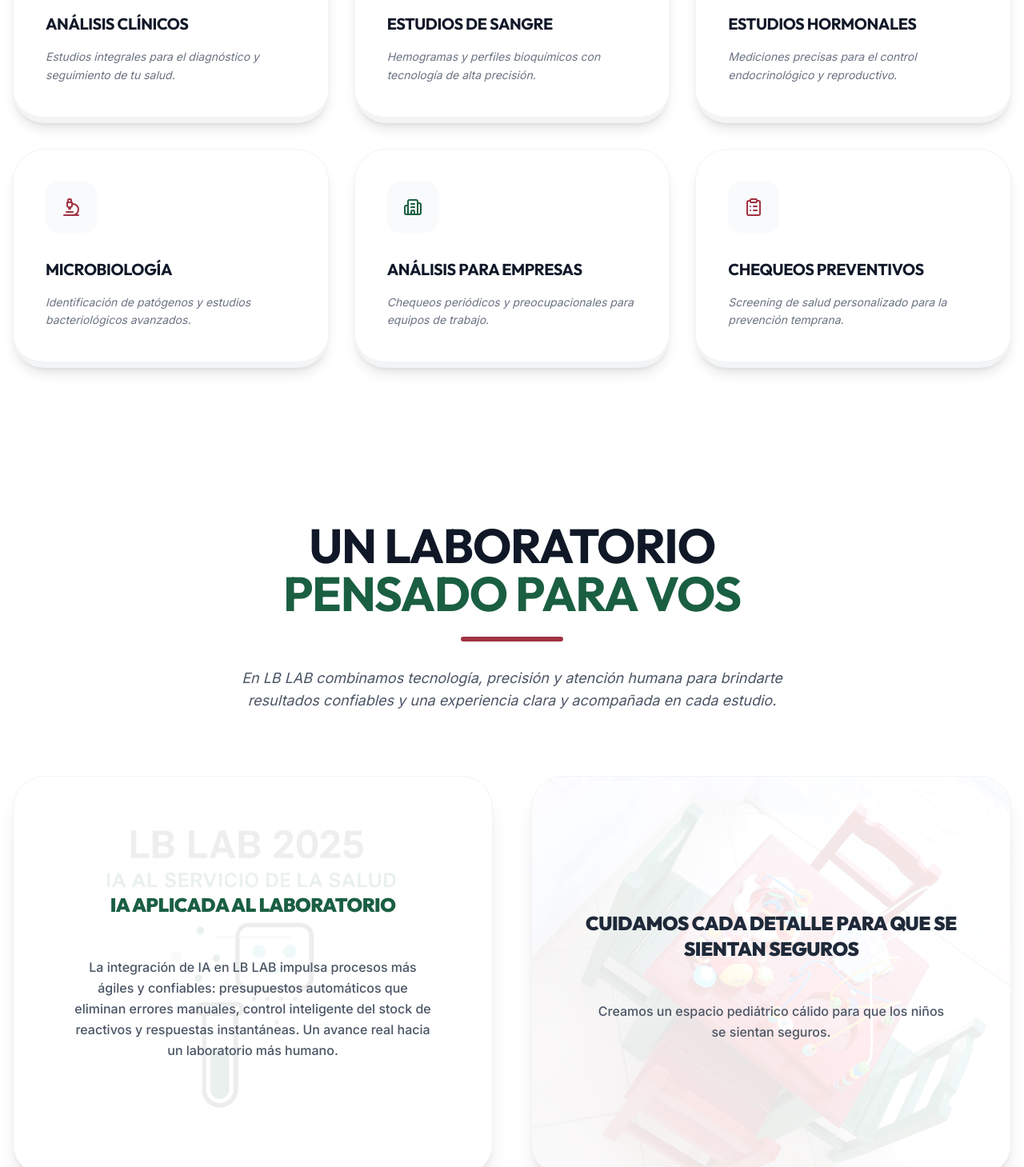
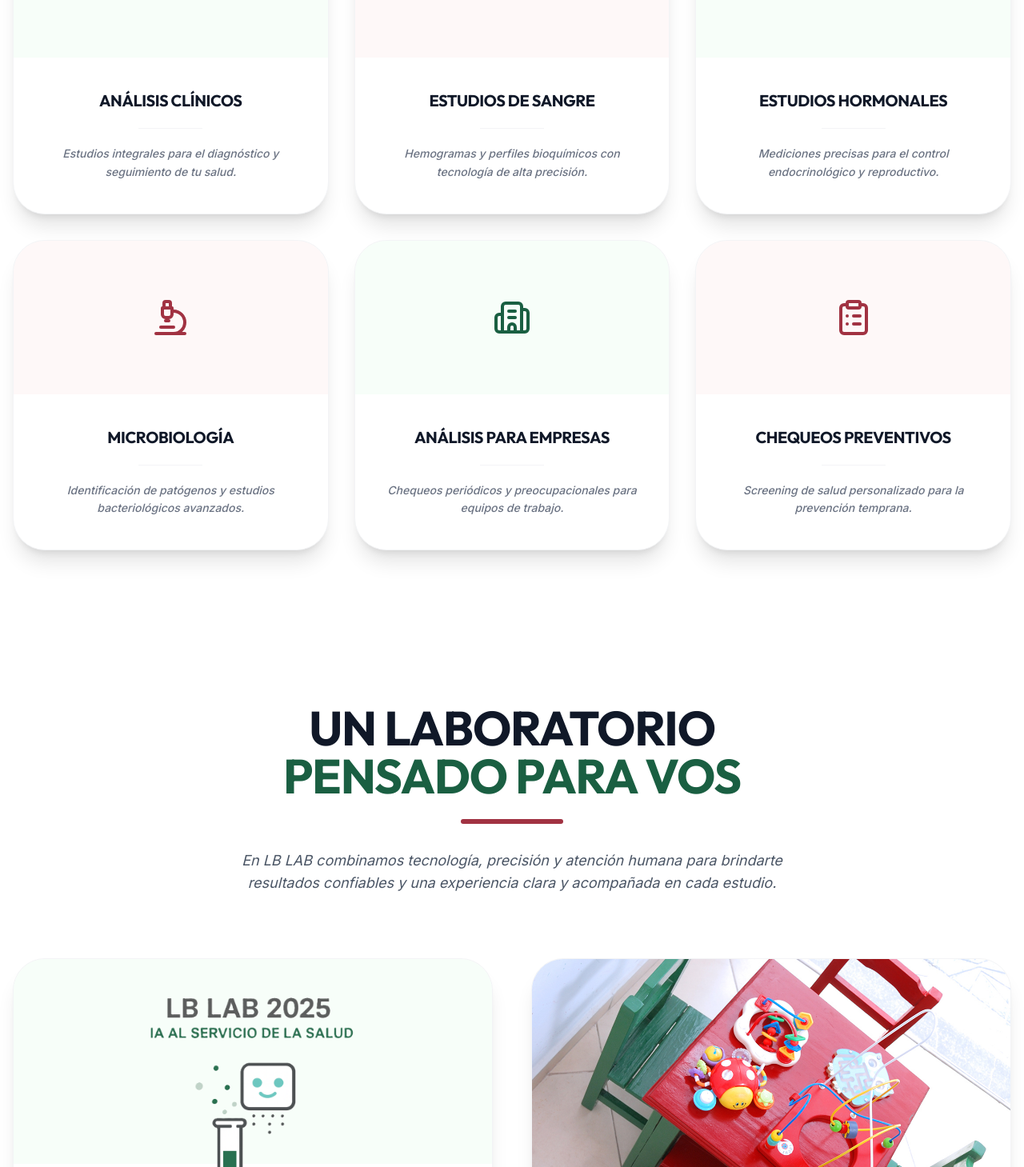
Before and after one commit to LucioRebora/lblab, a Next.js app: page / in a window 1280 px wide. Shown: the part 1311-2770 px from the top of the page at 80% size. Built offline with nearby package versions, Linux system fonts and the light colour scheme.

Commit message:
first lblab

```diff
--- a/src/components/Contact.tsx
+++ b/src/components/Contact.tsx
@@ -119,7 +119,10 @@
                             <div className="space-y-4 text-center sm:text-left">
                                 <h4 className="text-[10px] font-black tracking-[0.4em] uppercase opacity-60 mb-4">Medios de pago</h4>
                                 <div className="flex flex-wrap gap-4 items-center justify-center sm:justify-start grayscale opacity-60">
-                                    <span className="bg-white/10 px-4 py-2 rounded-lg text-[10px] font-bold">Mercado Pago</span>
+                                    <span className="bg-white/10 px-4 py-2 rounded-lg text-[10px] font-bold flex items-center gap-2">
+                                        <img src="/img/mercadopago.png" alt="Mercado Pago" className="w-4 h-auto" />
+                                        Mercado Pago
+                                    </span>
                                     <span className="bg-white/10 px-4 py-2 rounded-lg text-[10px] font-bold">Tarjetas de crédito</span>
                                     <span className="bg-white/10 px-4 py-2 rounded-lg text-[10px] font-bold">Transferencia</span>
                                 </div>
--- a/src/components/Footer.tsx
+++ b/src/components/Footer.tsx
@@ -53,7 +53,7 @@
                             © 2026 LB LAB – LABORATORIO DE BIOANÁLISIS. TODOS LOS DERECHOS RESERVADOS.
                         </p>
                         <p className="text-gray-400 text-[9px] font-bold tracking-[0.2em] uppercase">
-                            DESARROLLADO POR <a href="https://itia.ar/" target="_blank" rel="noopener noreferrer" className="text-primary-green hover:underline">ITIA.AR</a>
+                            POWERED BY <a href="https://itia.ar/" target="_blank" rel="noopener noreferrer" className="text-primary-green hover:underline">ITIA.AR</a>
                         </p>
                     </div>
 
@@ -69,7 +69,7 @@
                             </div>
                             <div className="flex items-center justify-end gap-3 text-gray-700 text-[11px] font-bold tracking-tight">
                                 <span className="order-1 uppercase">Mercado Pago</span>
-                                <Smartphone size={14} className="text-blue-600" strokeWidth={2.5} />
+                                <img src="/img/mercadopago.png" alt="Mercado Pago" className="w-5 h-auto opacity-80" />
                             </div>
                             <div className="flex items-center justify-end gap-3 text-gray-700 text-[11px] font-bold tracking-tight">
                                 <span className="order-1 uppercase">Tarjetas de crédito</span>
--- a/src/components/Services.tsx
+++ b/src/components/Services.tsx
@@ -61,15 +61,24 @@
                             whileInView={{ opacity: 1, y: 0 }}
                             viewport={{ once: true }}
                             transition={{ delay: i * 0.1 }}
-                            className="group bg-white border border-gray-100 p-10 rounded-[2.5rem] shadow-lg hover:shadow-2xl transition-all hover:-translate-y-2 border-b-8 hover:border-b-primary-green transition-colors"
+                            className="group bg-white border border-gray-100 rounded-4xl shadow-xl hover:shadow-2xl transition-all overflow-hidden flex flex-col"
                         >
-                            <div className="bg-gray-50 w-16 h-16 rounded-2xl flex items-center justify-center mb-8 group-hover:scale-110 transition-transform">
-                                {service.icon}
+                            {/* Icon Header Section */}
+                            <div className={`relative h-48 w-full flex items-center justify-center p-8 transition-colors duration-500 ${i % 2 === 0 ? 'bg-green-50/50 group-hover:bg-green-100/50' : 'bg-red-50/50 group-hover:bg-red-100/50'
+                                }`}>
+                                <div className="scale-[2.0] group-hover:scale-[2.2] transition-transform duration-500">
+                                    {service.icon}
+                                </div>
                             </div>
-                            <h3 className="text-xl font-bold text-gray-900 mb-4 uppercase tracking-tight">{service.title}</h3>
-                            <p className="text-gray-500 text-sm leading-relaxed italic">
-                                {service.desc}
-                            </p>
+
+                            {/* Content Section */}
+                            <div className="p-10 flex flex-col items-center text-center space-y-5">
+                                <h3 className="text-xl font-bold text-gray-900 uppercase tracking-widest">{service.title}</h3>
+                                <div className="h-px bg-gray-100 w-20" />
+                                <p className="text-gray-500 text-sm leading-relaxed font-medium italic">
+                                    {service.desc}
+                                </p>
+                            </div>
                         </motion.div>
                     ))}
                 </div>
--- a/src/components/Technology.tsx
+++ b/src/components/Technology.tsx
@@ -49,21 +49,21 @@
                         initial={{ opacity: 0, scale: 0.95 }}
                         whileInView={{ opacity: 1, scale: 1 }}
                         viewport={{ once: true }}
-                        className="group relative bg-white border border-gray-100 rounded-4xl p-10 shadow-xl hover:shadow-2xl transition-all overflow-hidden min-h-[500px] flex items-center justify-center"
+                        className="group relative bg-white border border-gray-100 rounded-4xl shadow-xl hover:shadow-2xl transition-all overflow-hidden flex flex-col min-h-[650px]"
                     >
-                        <div className="absolute inset-0 z-0 opacity-10 group-hover:opacity-20 transition-opacity flex items-center justify-center p-12">
+                        <div className="relative h-64 w-full bg-green-50/50 flex items-center justify-center p-8">
                             <Image
                                 src="/img/lblab-ia-sf.png"
                                 alt="IA LB Lab"
-                                width={400}
-                                height={200}
-                                className="object-contain"
+                                width={280}
+                                height={140}
+                                className="object-contain group-hover:scale-105 transition-transform duration-500 translate-y-12"
                             />
                         </div>
-                        <div className="relative z-10 flex flex-col items-center text-center space-y-6">
+                        <div className="p-12 flex flex-col items-center text-center space-y-6 flex-grow justify-center">
                             <h3 className="text-2xl font-black uppercase tracking-widest text-primary-green">IA Aplicada al Laboratorio</h3>
                             <div className="h-px bg-gray-100 w-24" />
-                            <p className="text-gray-600 text-base leading-relaxed max-w-md font-medium">
+                            <p className="text-gray-600 text-base leading-relaxed max-w-md font-medium italic">
                                 La integración de IA en LB LAB impulsa procesos más ágiles y confiables: presupuestos automáticos que eliminan errores manuales, control inteligente del stock de reactivos y respuestas instantáneas. Un avance real hacia un laboratorio más humano.
                             </p>
                         </div>
@@ -75,20 +75,20 @@
                         whileInView={{ opacity: 1, scale: 1 }}
                         viewport={{ once: true }}
                         transition={{ delay: 0.1 }}
-                        className="group relative bg-white border border-gray-100 rounded-4xl p-10 shadow-xl hover:shadow-2xl transition-all overflow-hidden min-h-[500px] flex items-center justify-center"
+                        className="group relative bg-white border border-gray-100 rounded-4xl shadow-xl hover:shadow-2xl transition-all overflow-hidden flex flex-col min-h-[650px]"
                     >
-                        <div className="absolute inset-0 z-0 opacity-10 group-hover:opacity-20 transition-opacity">
+                        <div className="relative h-[350px] w-full">
                             <Image
                                 src="/img/espacioseguro.jpg"
                                 alt="Espacio seguro y amigable"
                                 fill
-                                className="object-cover"
+                                className="object-cover group-hover:scale-105 transition-transform duration-500"
                             />
                         </div>
-                        <div className="relative z-10 flex flex-col items-center text-center space-y-6">
-                            <h3 className="text-2xl font-black uppercase tracking-widest text-gray-800">Cuidamos cada detalle para que se sientan seguros</h3>
+                        <div className="p-12 flex flex-col items-center text-center space-y-6 flex-grow justify-center">
+                            <h3 className="text-2xl font-black uppercase tracking-widest text-gray-800">Cuidamos cada detalle</h3>
                             <div className="h-px bg-gray-100 w-24" />
-                            <p className="text-gray-600 text-base leading-relaxed max-w-md font-medium">
+                            <p className="text-gray-600 text-base leading-relaxed max-w-md font-medium italic">
                                 Creamos un espacio pediátrico cálido para que los niños se sientan seguros.
                             </p>
                         </div>
```
Also changed, not shown: public/img/mercadopago.png (added).
